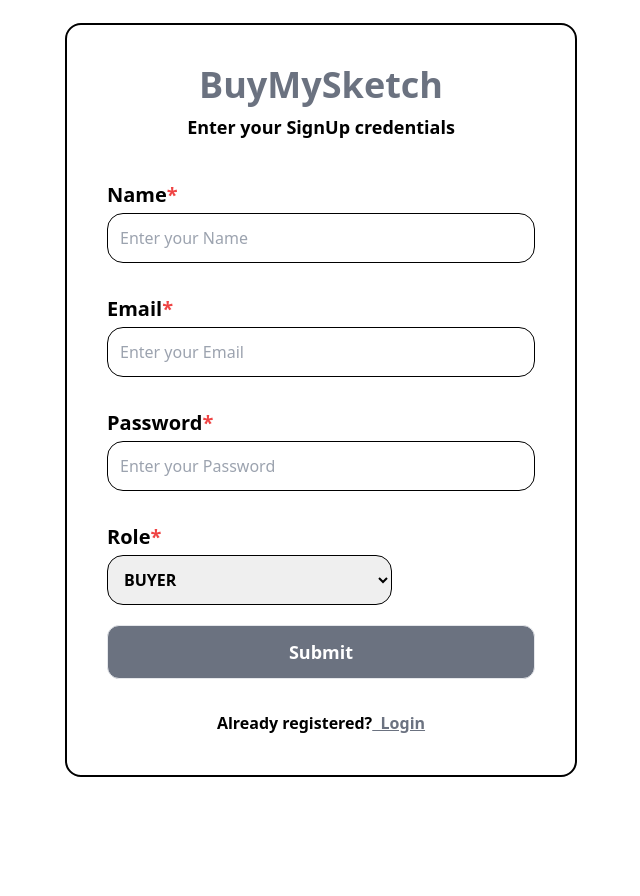
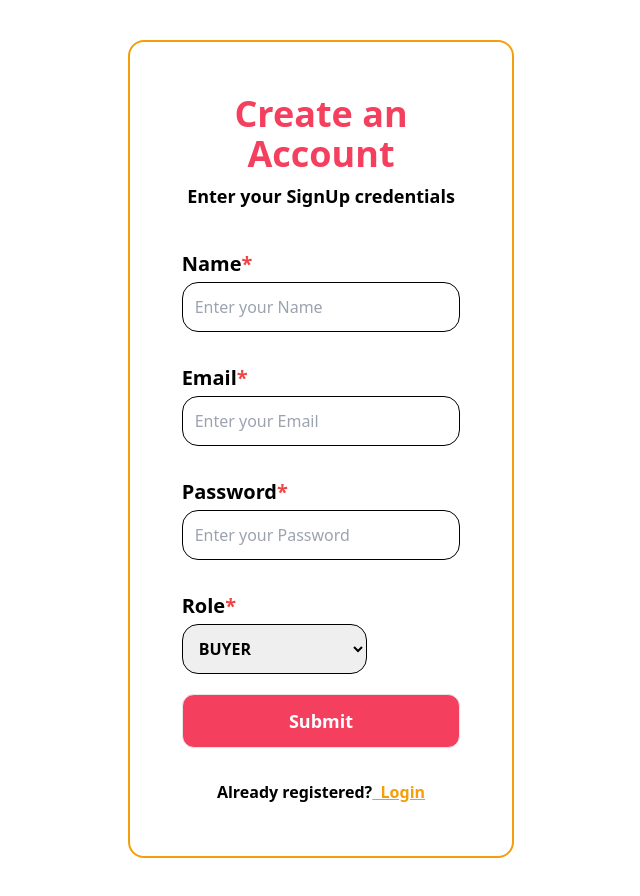
Before and after one commit to Hephzibah7/BuyMySketch, a React (Create React App) app in the folder frontend/: page / in a window 1280 px wide. Shown: the whole page, without its empty margins (319-959 px from the left). Before the commit the page ends 800 px from the top, so only its background shows below. Built offline with nearby package versions, Linux system fonts and the light colour scheme.

Commit message:
feat:Changed signup frontend

```diff
--- a/frontend/src/authentication/Signup.tsx
+++ b/frontend/src/authentication/Signup.tsx
@@ -2,14 +2,15 @@ import React from 'react';
 
 const SignUp = () => {
   return (
-     <div className='h-screen flex items-center justify-center'>
-        <div className='w-full m-2 h-contain md:w-2/3 lg:w-2/5 border border-black border-2 rounded-2xl'>
-            <div className='lg:p-5'>
-                <form>
-                <div className='m-10 lg:m-5'>
+     <div className='h-contain flex justify-center w-full'>
+        <div className=' min-w-3/5 md:w-2/3 lg:w-1/3 md:p-5 m-5 flex justify-center w-full'>
+        <div className='h-contain w-full border-amber-500 border-2 rounded-2xl'>
+            <div className='h-contain p-10'>
+                <form className='h-full w-full'>
+                <div className=' md:m-3'>
                    <div className='text-center font-bold'>
-                        <div className='text-4xl text-gray-500'>
-                            BuyMySketch
+                        <div className='text-4xl text-rose-500'>
+                            Create an Account
                         </div>
                         <div className='mt-2 mb-10 text-lg'>
                             Enter your SignUp credentials
@@ -39,15 +40,17 @@ const SignUp = () => {
                         </div>
                    </div>
                    <div className='mt-5'>
-                    <button className='w-full border p-3 bg-gray-500 rounded-xl text-lg font-bold text-white cursor-pointer'>Submit</button>
+                    <button className='w-full border p-3 bg-rose-500 rounded-xl text-lg font-bold text-white cursor-pointer'>Submit</button>
                    </div>
                    <div className='mt-8 flex justify-center font-bold'>
-                        Already registered?  <span className='text-gray-500 cursor-pointer underline'>&nbsp; Login</span>
+                        Already registered?  <span className='text-amber-500 cursor-pointer underline'>&nbsp; Login</span>
                    </div>
                 </div>
                 </form>
             </div>
         </div>
+        </div>
+
     </div>
   );
 };
```
Also changed, not shown: frontend/public/Hero.jpeg (added), 1 other file (tests, documents, lock files or other folders).
